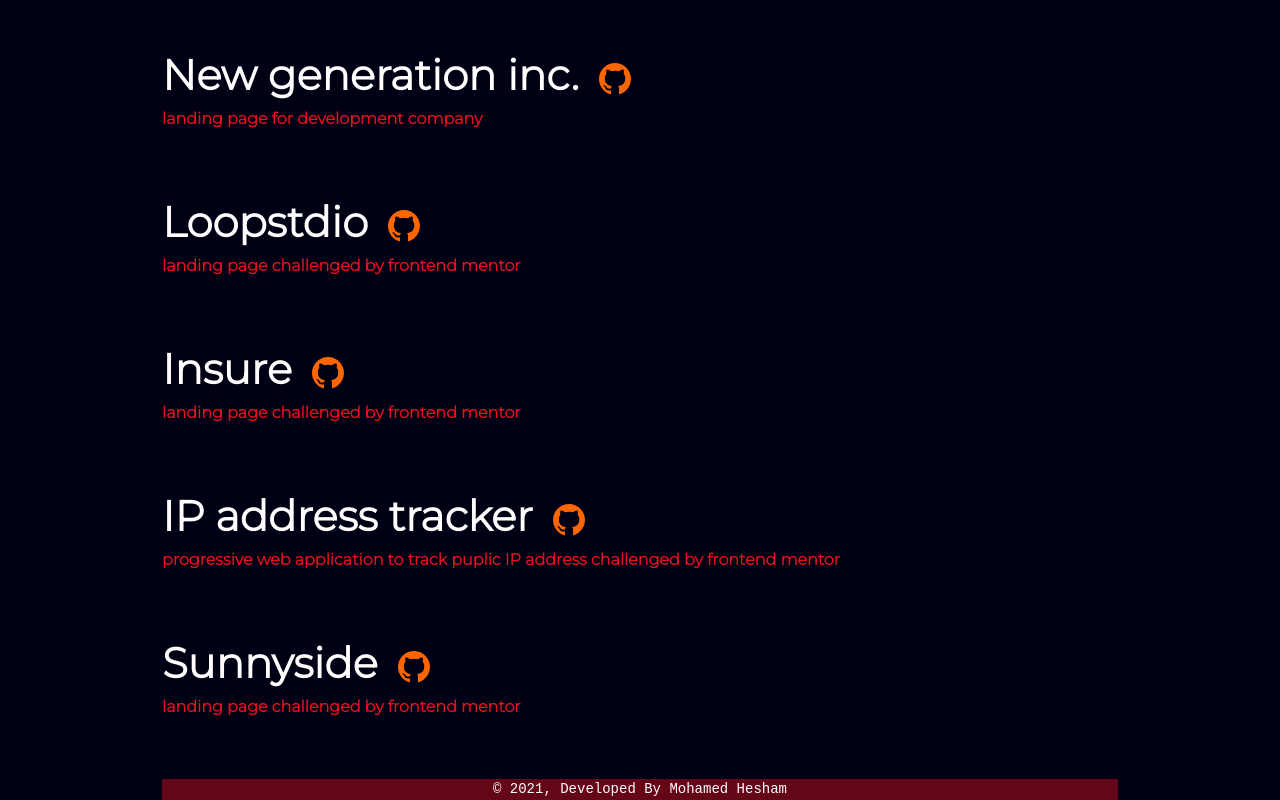
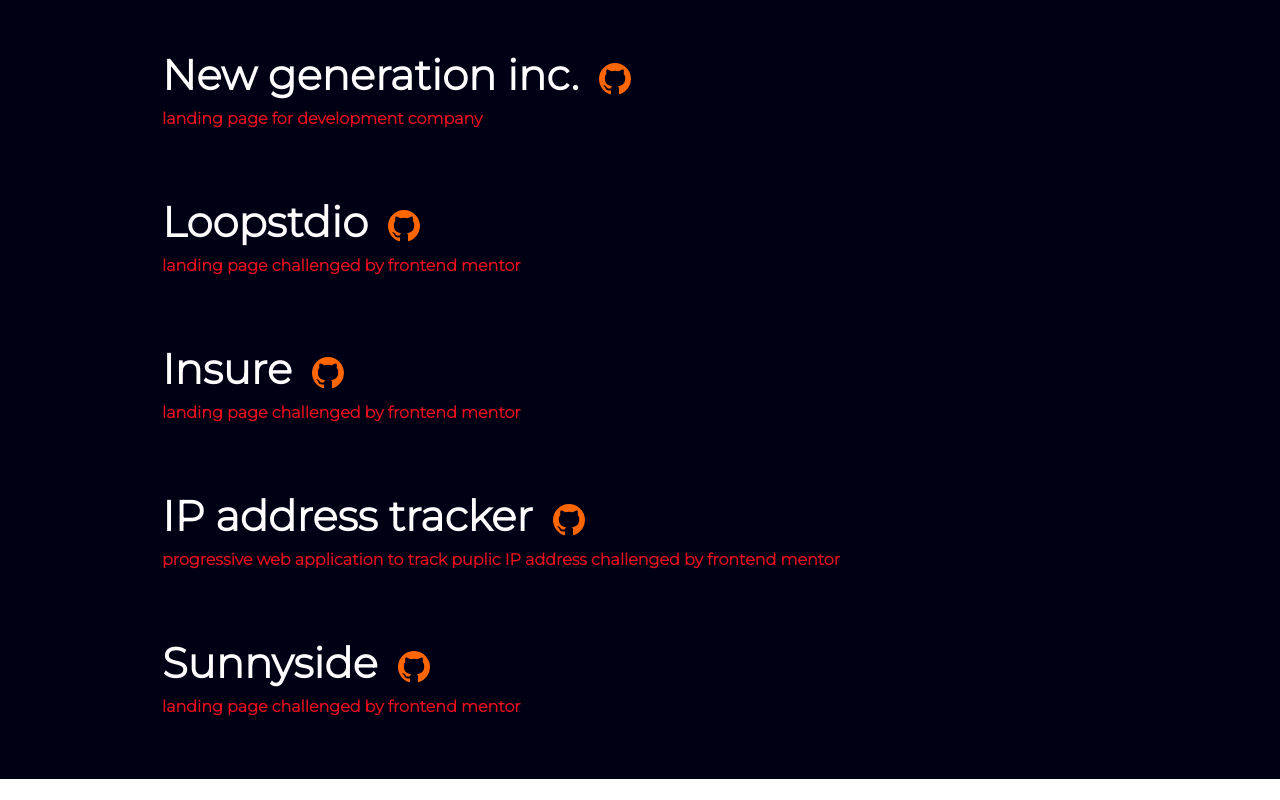
Before and after one commit to mohamedhesham221/my-own-website, a Vue app: page /works in a window 1280 px wide. Shown: the part 865-1665 px from the top of the page. After the commit the page ends 1644 px from the top, so only its background shows below. Built offline with nearby package versions, Linux system fonts and the light colour scheme.

Commit message:
works updated

```diff
--- a/src/components/works/MyWorks.vue
+++ b/src/components/works/MyWorks.vue
@@ -25,14 +25,12 @@
           <p class="lead project__desc" v-text="project.desc"></p>
           </div>
         </div>
-        <footer-section />
   </div>
 </template>
 <script>
 import Back from '@/mixins/BackMixin';
 import { BIconGithub } from 'bootstrap-vue';
 import Logo from '@/components/Logo.vue';
-import FooterSection from '@/components/Footer.vue';
 import MyProjects from '../../assets/projects.json';
 
 export default {
@@ -46,7 +44,6 @@ export default {
   components: {
     BIconGithub,
     Logo,
-    FooterSection,
   },
   created() {
     this.addProjects();
```
